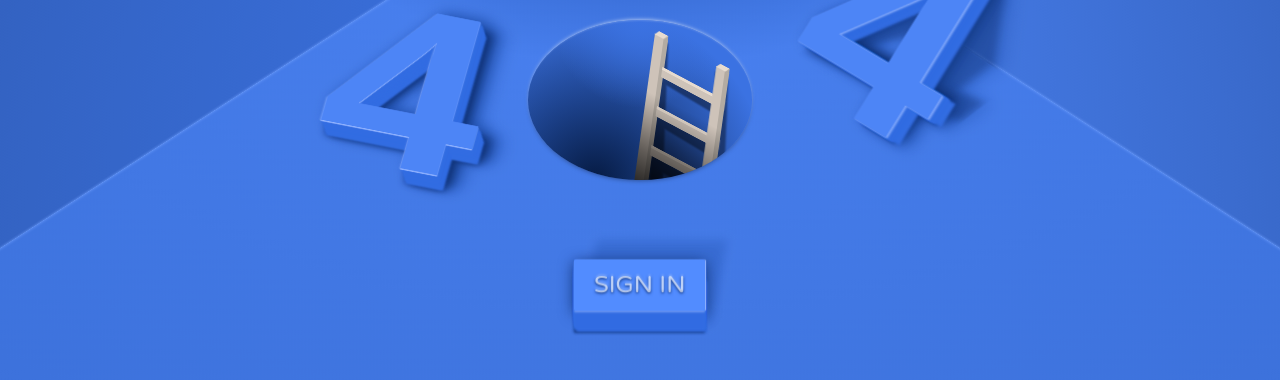
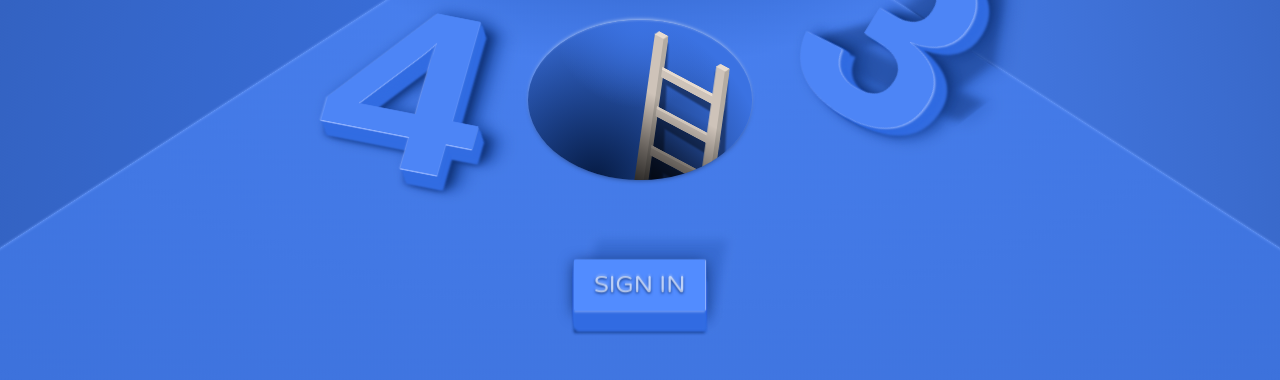
Before and after one commit to Vantio/vantio.github.io, a plain HTML site: page index.html in a window 1280 px wide. Shown: the part 420-800 px from the top of the page. Drawn offline with Linux system fonts and the light colour scheme.

Commit message:
Update index.html
Signed-off-by: Dogge <63399466+doggegamingtime@users.noreply.github.com>

```diff
--- a/index.html
+++ b/index.html
@@ -304,7 +304,7 @@ body * {
 			<div class="ladder"></div>
 		</div>
 		<div class="four">4</div>
-		<div class="four">4</div>
+		<div class="four">3</div>
 		<div class="btn">
 			<a href="https://vantio.uk/auth/">SIGN IN</a>
 		</div>
```
